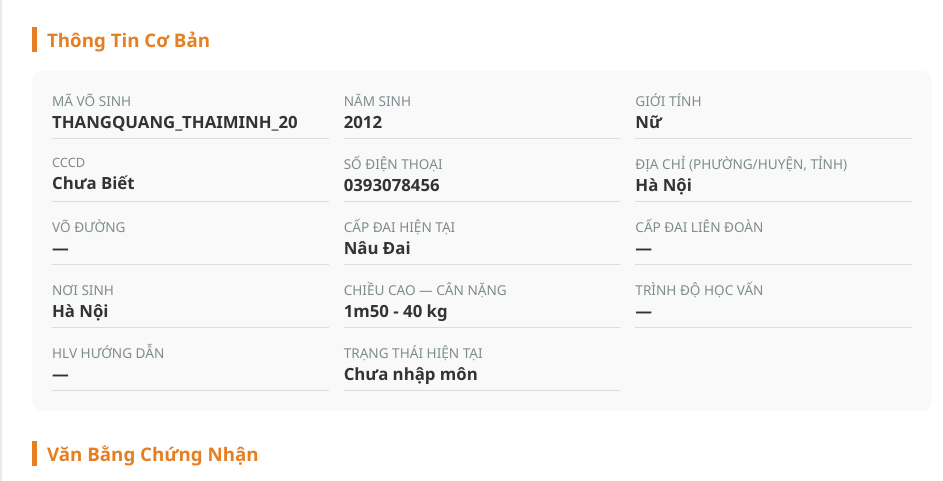
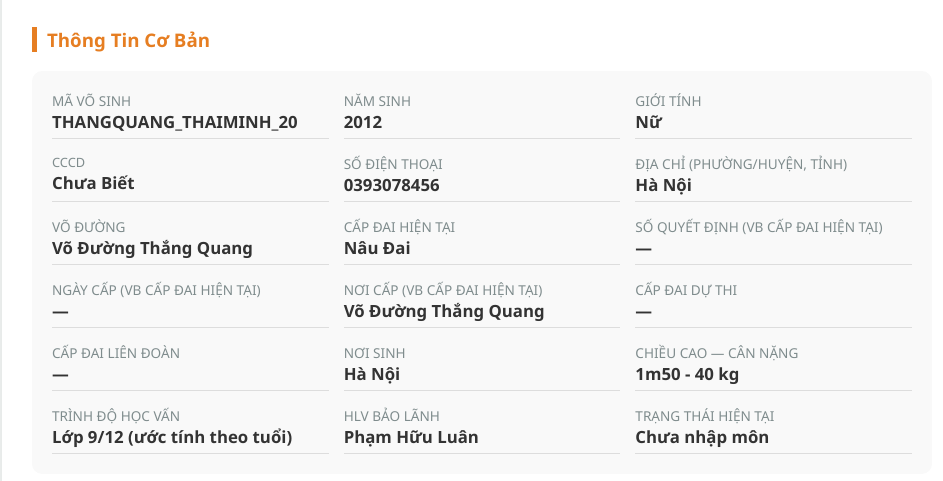
Before and after one commit to phamhuuluan/NguyenHaLinh-2012-HaNoi-ClbThaiMinh-VoDuongThangQuang, a plain HTML site: page index.html in a window 1280 px wide. Shown: the part 252-733 px from the top of the page, without its empty margins (158-1101 px from the left). Drawn offline with Linux system fonts and the light colour scheme.

Commit message:
Hồ sơ võ sinh: NguyenHaLinh-2012-HaNoi-ClbThaiMinh-VoDuongThangQuang

```diff
--- a/index.html
+++ b/index.html
@@ -171,13 +171,17 @@
         </div>
         <div class="info-item"><label>Số Điện Thoại</label><span>0393078456</span></div>
         <div class="info-item"><label>Địa chỉ (Phường/Huyện, Tỉnh)</label><span>Hà Nội</span></div>
-        <div class="info-item"><label>Võ Đường</label><span>—</span></div>
+        <div class="info-item"><label>Võ Đường</label><span>Võ Đường Thắng Quang</span></div>
         <div class="info-item"><label>Cấp đai hiện tại</label><span>Nâu Đai</span></div>
+        <div class="info-item"><label>Số quyết định (VB cấp đai hiện tại)</label><span>—</span></div>
+        <div class="info-item"><label>Ngày cấp (VB cấp đai hiện tại)</label><span>—</span></div>
+        <div class="info-item"><label>Nơi cấp (VB cấp đai hiện tại)</label><span>Võ Đường Thắng Quang</span></div>
+        <div class="info-item"><label>Cấp đai dự thi</label><span>—</span></div>
         <div class="info-item"><label>Cấp Đai Liên Đoàn</label><span>—</span></div>
         <div class="info-item"><label>Nơi Sinh</label><span>Hà Nội</span></div>
         <div class="info-item"><label>Chiều cao — Cân nặng</label><span>1m50 - 40 kg</span></div>
-        <div class="info-item"><label>Trình độ học vấn</label><span>—</span></div>
-        <div class="info-item"><label>HLV hướng dẫn</label><span>—</span></div>
+        <div class="info-item"><label>Trình độ học vấn</label><span>Lớp 9/12 (ước tính theo tuổi)</span></div>
+        <div class="info-item"><label>HLV bảo lãnh</label><span>Phạm Hữu Luân</span></div>
         <div class="info-item"><label>Trạng thái hiện tại</label><span>Chưa nhập môn</span></div>
     </div>
     <div class="certificate-section">
```
Also changed, not shown: QR_trang_web.png (added).
